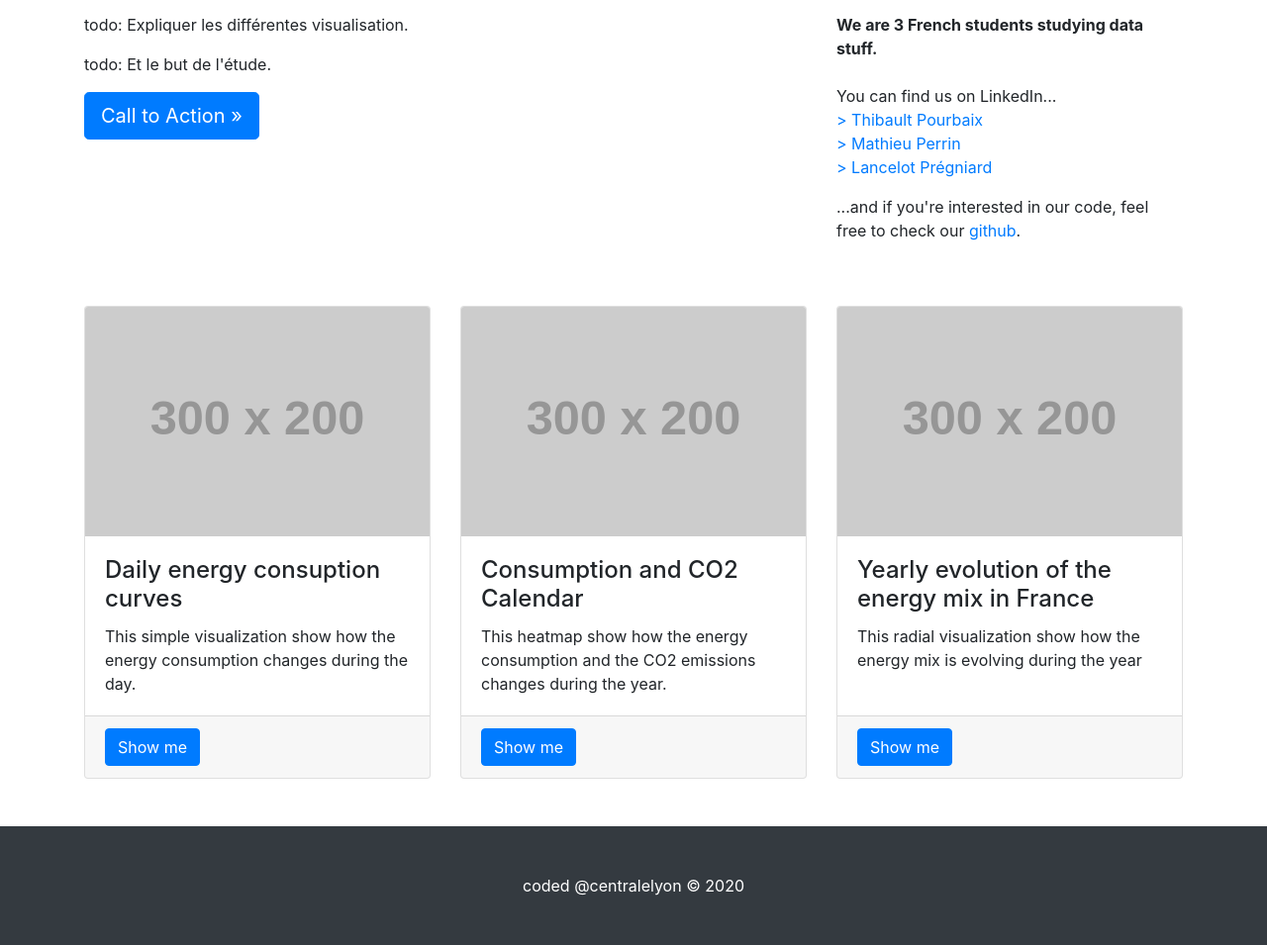
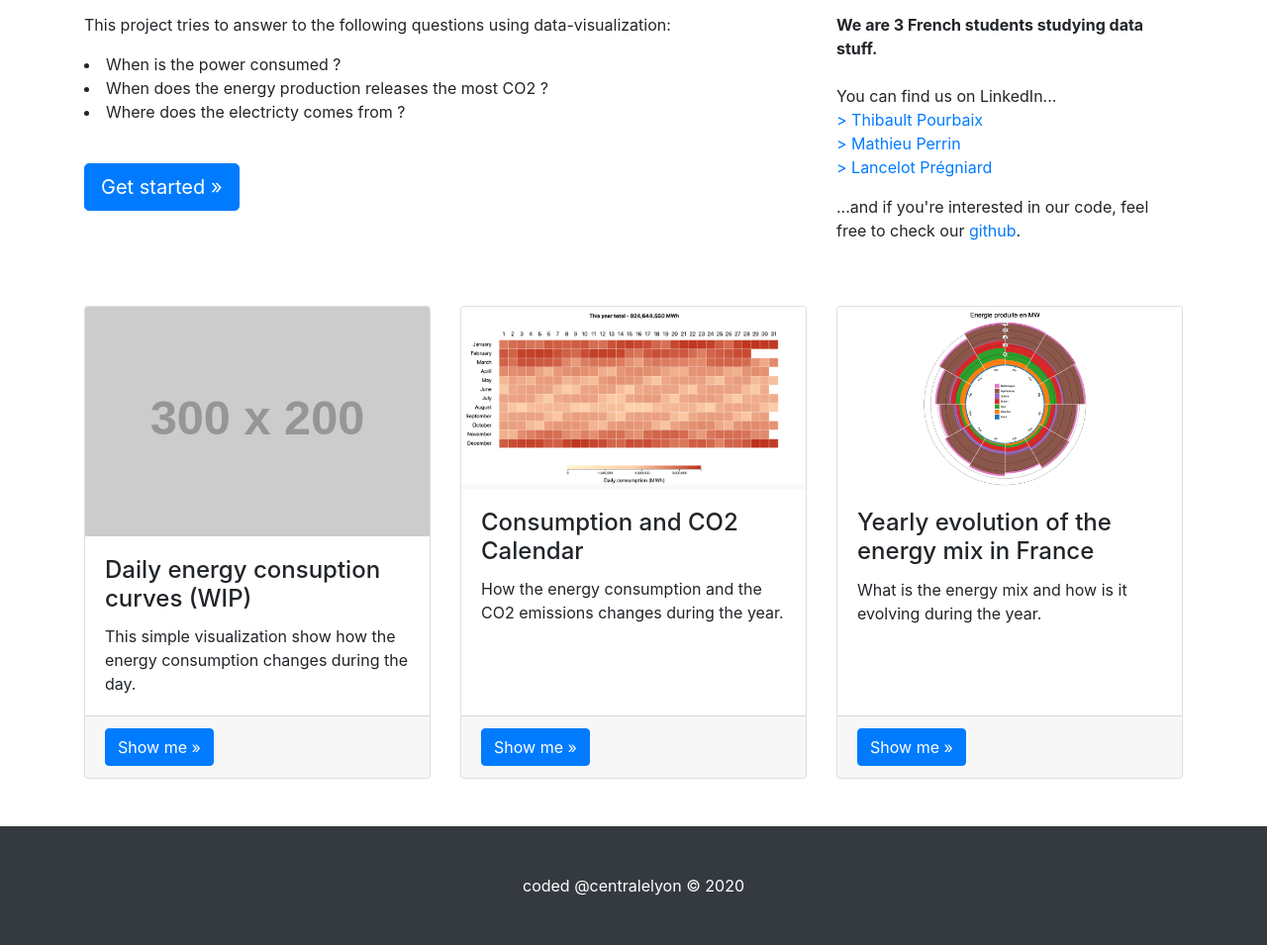
Before and after one commit to lctdulac/dataviz-d3, a website: page index.html in a window 1280 px wide. Shown: the part 527-1482 px from the top of the page at 99% size. Drawn offline with nearby package versions, Linux system fonts and the light colour scheme; placeholder pictures from the web are drawn by us.

Commit message:
change index

```diff
--- a/index.html
+++ b/index.html
@@ -56,8 +56,9 @@
     <div class="container h-100">
       <div class="row h-100 align-items-center">
         <div class="col-lg-12">
-          <h1 class="display-4 text-white mt-5 mb-2">Electricity consumption and energy mix in France</h1>
-          <p class="lead mb-5 text-white-50">todo : Description du site</p>
+          <h1 class="display-4 text-white mt-5 mb-2">Electricity in France - Consumption, CO2 footprint and Energy mix.</h1>
+          <p class="lead mb-5 text-white-50">This website aims to help people to get a good grasp on what is happening to energy in France.
+          </p>
         </div>
       </div>
     </div>
@@ -70,12 +71,15 @@
       <div class="col-md-8 mb-5">
         <h2>About this website</h2>
         <hr>
-        <p>todo: Expliquer les différentes visualisation.</p>
-        <p>todo: Et le but de l'étude.</p>
-        <a class="btn btn-primary btn-lg" href="#">Call to Action &raquo;</a>
+        <p>This project tries to answer to the following questions using data-visualization:
+            <li> When is the power consumed ?
+            <li> When does the energy production releases the most CO2 ?
+            <li> Where does the electricty comes from ? </p>
+        <br>
+        <a class="btn btn-primary btn-lg" href="visu2.html">Get started &raquo;</a>
       </div>
       <div class="col-md-4 mb-5">
-        <h2>About Us</h2>
+        <h2>About us</h2>
         <hr>
         <address>
           <strong>We are 3 French students studying data stuff.</strong>
@@ -98,35 +102,35 @@
         <div class="card h-100">
           <img class="card-img-top" src="http://placehold.it/300x200" alt="">
           <div class="card-body">
-            <h4 class="card-title">Daily energy consuption curves</h4>
+            <h4 class="card-title">Daily energy consuption curves (WIP)</h4>
             <p class="card-text">This simple visualization show how the energy consumption changes during the day.</p>
           </div>
           <div class="card-footer">
-            <a href="visu1.html" class="btn btn-primary">Show me</a>
+            <a href="visu1.html" class="btn btn-primary">Show me &raquo;</a>
           </div>
         </div>
       </div>
       <div class="col-md-4 mb-5">
         <div class="card h-100">
-          <img class="card-img-top" src="http://placehold.it/300x200" alt="">
+          <img class="card-img-top" src="img/visu2.png" alt="">
           <div class="card-body">
             <h4 class="card-title">Consumption and CO2 Calendar</h4>
-            <p class="card-text">This heatmap show how the energy consumption and the CO2 emissions changes during the year.</p>
+            <p class="card-text">How the energy consumption and the CO2 emissions changes during the year.</p>
           </div>
           <div class="card-footer">
-            <a href="visu2.html" class="btn btn-primary">Show me</a>
+            <a href="visu2.html" class="btn btn-primary">Show me &raquo;</a>
           </div>
         </div>
       </div>
       <div class="col-md-4 mb-5">
         <div class="card h-100">
-          <img class="card-img-top" src="http://placehold.it/300x200" alt="">
+          <img class="card-img-top" src="img/visu3.png" alt="">
           <div class="card-body">
             <h4 class="card-title">Yearly evolution of the energy mix in France</h4>
-            <p class="card-text">This radial visualization show how the energy mix is evolving during the year</p>
+            <p class="card-text">What is the energy mix and how is it evolving during the year.</p>
           </div>
           <div class="card-footer">
-            <a href="visu3.html" class="btn btn-primary">Show me</a>
+            <a href="visu3.html" class="btn btn-primary">Show me &raquo;</a>
           </div>
         </div>
       </div>
```
Also changed, not shown: visu3.html (+11 -33 lines), img/visu2.png (added), img/visu3.png (added).
